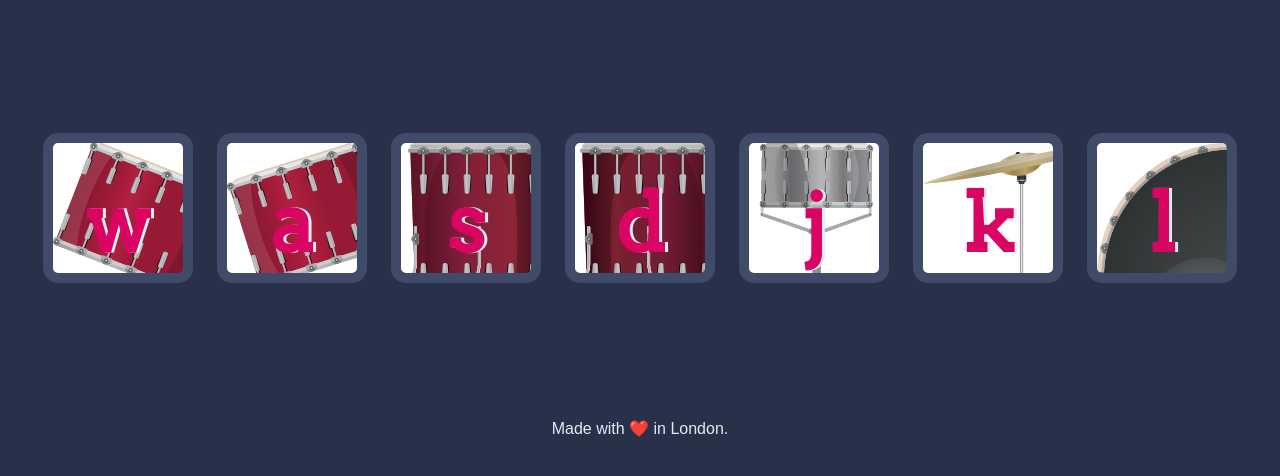
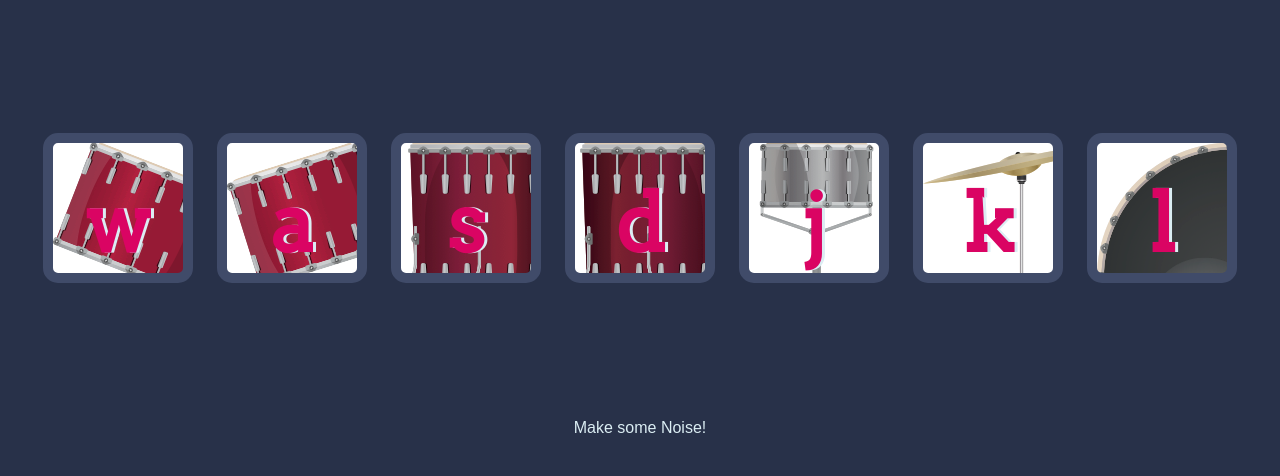
Before and after one commit to Manan-13/Drum-Kit, a plain HTML site: page index.html in a window 1280 px wide. Shown: the part 156-632 px from the top of the page. Drawn offline with Linux system fonts and the light colour scheme.

Commit message:
Update index.html

```diff
--- a/index.html
+++ b/index.html
@@ -24,7 +24,7 @@
 <script src="index.js" charset="utf-8"></script>
 
 <footer>
-  Made with ❤️ in London.
+  Make some Noise!
 </footer>
 </body>
 </html>
```
